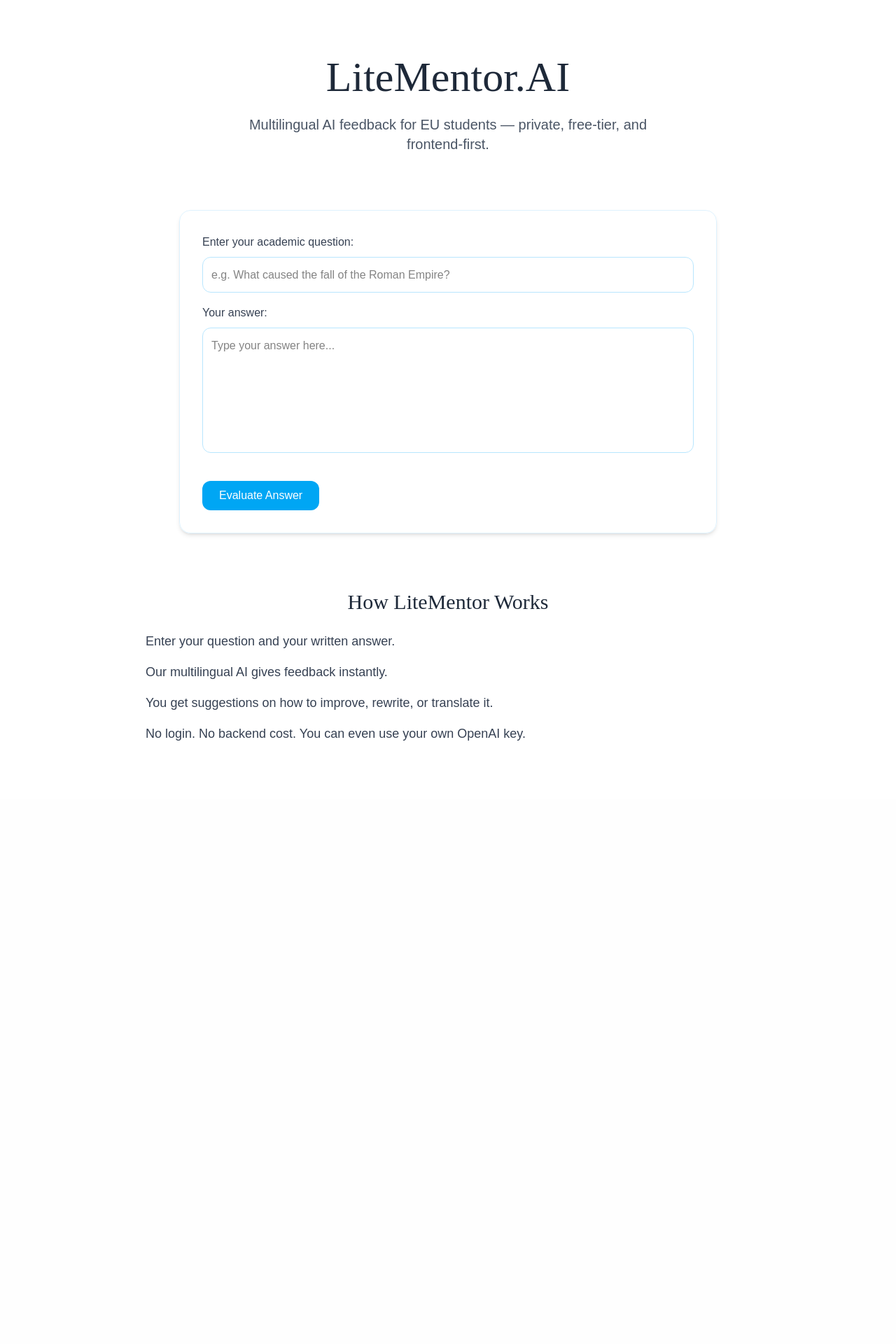
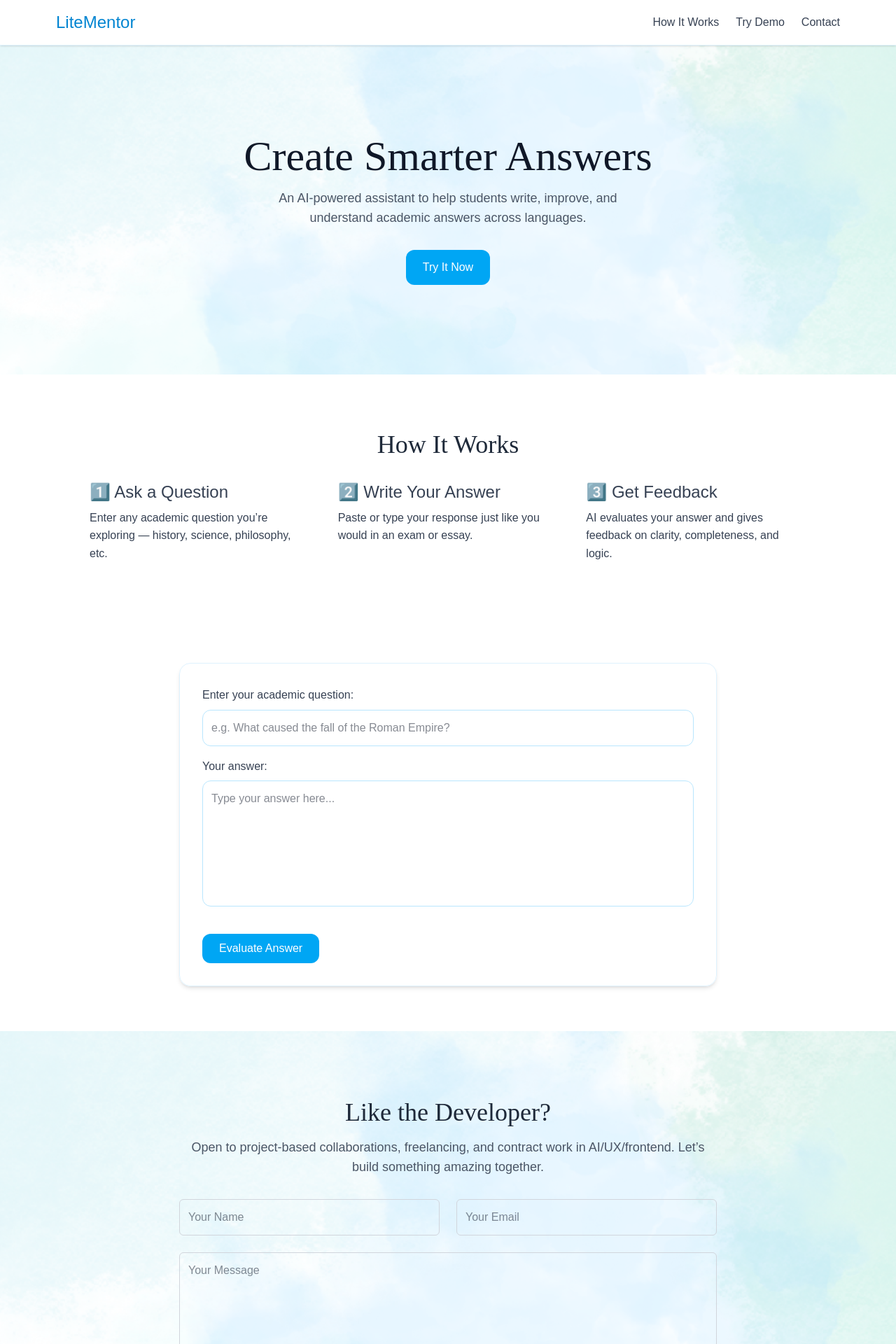
Before and after one commit to kashewknutt/litementorai, a Next.js app in the folder frontend/: page / in a window 1280 px wide. Shown: the top 1920 px of the page at 70% size. Before the commit the page ends 1142 px from the top, so only its background shows below. Built offline with nearby package versions, Linux system fonts and the light colour scheme; a web font is replaced by a local one.

Commit message:
Integrated funcitonality and improved UI

```diff
--- a/frontend/src/app/page.tsx
+++ b/frontend/src/app/page.tsx
@@ -1,15 +1,23 @@
+'use client';
+// app/page.tsx
 import Hero from '@/components/Hero'
+import Navbar from '@/components/Navbar'
+import HowToUse from '@/components/HowToUse'
+import Footer from '@/components/Footer'
 import QuestionForm from '@/components/QuestionForm'
-import HowToUse from '@/components/HowToUse'
-import BackgroundBlobs from '@/components/BackgroundBlobs'
+import ContactForm from '@/components/ContactForm'
 
 export default function Home() {
   return (
-    <main className="relative min-h-screen px-6 md:px-20 bg-white">
-      <BackgroundBlobs />
+    <main className="bg-white text-gray-900">
+      <Navbar />
       <Hero />
-      <QuestionForm />
       <HowToUse />
+      <section id="demo" className="py-16 px-4">
+        <QuestionForm />
+      </section>
+      <ContactForm />
+      <Footer />
     </main>
   )
 }
--- /dev/null
+++ b/frontend/src/components/ContactForm.tsx
@@ -0,0 +1,52 @@
+// components/ContactForm.tsx
+'use client'
+
+import { useState } from 'react'
+
+export default function ContactForm() {
+  const [result, setResult] = useState('')
+
+  const onSubmit = async (event: React.FormEvent<HTMLFormElement>) => {
+    event.preventDefault()
+    setResult('Sending...')
+
+    const formData = new FormData(event.currentTarget)
+    formData.append('access_key', '6588ef5f-e561-4171-997a-93f796874740')
+
+    const response = await fetch('https://api.web3forms.com/submit', {
+      method: 'POST',
+      body: formData,
+    })
+
+    const data = await response.json()
+
+    if (data.success) {
+      setResult('Message sent successfully!')
+      event.currentTarget.reset()
+    } else {
+      setResult('Something went wrong. Please try again.')
+    }
+  }
+
+  return (
+    <section id="contact" className="bg-[url('/paint-splash-light.png')] bg-cover bg-center py-24 px-6">
+      <div className="max-w-3xl mx-auto text-center">
+        <h2 className="text-4xl font-ovo text-gray-800 mb-4">Like the Developer?</h2>
+        <p className="text-lg font-outfit text-gray-600 mb-8">
+          Open to project-based collaborations, freelancing, and contract work in AI/UX/frontend. Let’s build something amazing together.
+        </p>
+        <form onSubmit={onSubmit} className="space-y-6">
+          <div className="grid md:grid-cols-2 gap-6">
+            <input name="name" required placeholder="Your Name" className="p-3 border border-gray-300 rounded-md w-full" />
+            <input name="email" type="email" required placeholder="Your Email" className="p-3 border border-gray-300 rounded-md w-full" />
+          </div>
+          <textarea name="message" rows={5} required placeholder="Your Message" className="w-full p-3 border border-gray-300 rounded-md"></textarea>
+          <button type="submit" className="bg-sky-600 text-white px-6 py-3 rounded-xl font-medium hover:bg-sky-700">
+            Send Message
+          </button>
+          {result && <p className="text-gray-500 mt-2">{result}</p>}
+        </form>
+      </div>
+    </section>
+  )
+}
--- /dev/null
+++ b/frontend/src/components/Footer.tsx
@@ -0,0 +1,8 @@
+// components/Footer.tsx
+export default function Footer() {
+  return (
+    <footer className="text-center py-8 text-gray-500 text-sm font-outfit bg-white/80">
+      © {new Date().getFullYear()} LiteMentor.ai — Built by <a href="https://portfolio-rajatdisawal.vercel.app" className="underline hover:text-sky-500">the creator</a>
+    </footer>
+  )
+}
--- a/frontend/src/components/Hero.tsx
+++ b/frontend/src/components/Hero.tsx
@@ -1,14 +1,23 @@
-'use client'
+// components/Hero.tsx
+import { motion } from 'framer-motion'
 
 export default function Hero() {
   return (
-    <section className="text-center py-20 relative z-10">
-      <h1 className="text-5xl md:text-6xl font-ovo text-gray-800 mb-6">
-        LiteMentor.AI
-      </h1>
-      <p className="text-xl text-gray-600 font-outfit max-w-xl mx-auto">
-        Multilingual AI feedback for EU students — private, free-tier, and frontend-first.
+    <section className="relative overflow-hidden py-32 px-6 text-center bg-[url('/paint-splash-light.png')] bg-no-repeat bg-cover bg-center" id="home">
+      <motion.h1
+        initial={{ opacity: 0, y: 30 }}
+        animate={{ opacity: 1, y: 0 }}
+        transition={{ duration: 0.8 }}
+        className="text-6xl font-ovo text-gray-900 mb-4"
+      >
+        Create Smarter Answers
+      </motion.h1>
+      <p className="text-lg text-gray-600 font-outfit max-w-xl mx-auto mb-8">
+        An AI-powered assistant to help students write, improve, and understand academic answers across languages.
       </p>
+      <a href="#demo" className="inline-block px-6 py-3 bg-sky-500 text-white rounded-xl hover:bg-sky-600 transition font-outfit">
+        Try It Now
+      </a>
     </section>
   )
 }
--- a/frontend/src/components/HowToUse.tsx
+++ b/frontend/src/components/HowToUse.tsx
@@ -1,13 +1,24 @@
+// components/HowToUse.tsx
 export default function HowToUse() {
   return (
-    <section className="max-w-4xl mx-auto px-4 py-20 text-gray-700 relative z-10">
-      <h2 className="text-3xl font-ovo mb-6 text-center text-gray-800">How LiteMentor Works</h2>
-      <ul className="space-y-4 font-outfit text-lg leading-7">
-        <li>Enter your question and your written answer.</li>
-        <li>Our multilingual AI gives feedback instantly.</li>
-        <li>You get suggestions on how to improve, rewrite, or translate it.</li>
-        <li>No login. No backend cost. You can even use your own OpenAI key.</li>
-      </ul>
+    <section id="how" className="py-20 px-4 bg-white">
+      <div className="max-w-5xl mx-auto text-center">
+        <h2 className="text-4xl font-ovo mb-8 text-gray-800">How It Works</h2>
+        <div className="grid md:grid-cols-3 gap-10 text-left font-outfit text-gray-700">
+          <div>
+            <div className="text-2xl mb-2">1️⃣ Ask a Question</div>
+            <p>Enter any academic question you’re exploring — history, science, philosophy, etc.</p>
+          </div>
+          <div>
+            <div className="text-2xl mb-2">2️⃣ Write Your Answer</div>
+            <p>Paste or type your response just like you would in an exam or essay.</p>
+          </div>
+          <div>
+            <div className="text-2xl mb-2">3️⃣ Get Feedback</div>
+            <p>AI evaluates your answer and gives feedback on clarity, completeness, and logic.</p>
+          </div>
+        </div>
+      </div>
     </section>
   )
 }
--- /dev/null
+++ b/frontend/src/components/Navbar.tsx
@@ -0,0 +1,32 @@
+// components/Navbar.tsx
+'use client'
+
+import Link from 'next/link'
+import { useState } from 'react'
+
+export default function Navbar() {
+  const [menuOpen, setMenuOpen] = useState(false)
+
+  return (
+    <nav className="sticky top-0 z-50 bg-white/80 backdrop-blur-md border-b border-sky-100 shadow-sm">
+      <div className="max-w-6xl mx-auto flex items-center justify-between p-4">
+        <Link href="#" className="text-2xl font-ovo text-sky-600">LiteMentor</Link>
+        <div className="hidden md:flex space-x-6 font-outfit text-gray-700">
+          <Link href="#how" className="hover:text-sky-500">How It Works</Link>
+          <Link href="#demo" className="hover:text-sky-500">Try Demo</Link>
+          <Link href="#contact" className="hover:text-sky-500">Contact</Link>
+        </div>
+        <button onClick={() => setMenuOpen(!menuOpen)} className="md:hidden">
+          <span className="material-icons">menu</span>
+        </button>
+      </div>
+      {menuOpen && (
+        <div className="md:hidden flex flex-col items-start px-4 pb-4 space-y-2 font-outfit">
+          <Link href="#how" className="hover:text-sky-500">How It Works</Link>
+          <Link href="#demo" className="hover:text-sky-500">Try Demo</Link>
+          <Link href="#contact" className="hover:text-sky-500">Contact</Link>
+        </div>
+      )}
+    </nav>
+  )
+}
--- a/frontend/src/components/QuestionForm.tsx
+++ b/frontend/src/components/QuestionForm.tsx
@@ -1,13 +1,25 @@
+// components/QuestionForm.tsx
 'use client'
 
+import { evaluateAnswer, EvaluationResult } from '@/lib/evaluateAnswer'
 import { useState } from 'react'
 
 export default function QuestionForm() {
   const [question, setQuestion] = useState('')
   const [answer, setAnswer] = useState('')
+  const [result, setResult] = useState<EvaluationResult | null>(null)
+  const [loading, setLoading] = useState(false)
+
+  const handleEvaluate = async () => {
+    if (!question || !answer) return
+    setLoading(true)
+    const res = await evaluateAnswer(question, answer)
+    setResult(res)
+    setLoading(false)
+  }
 
   return (
-    <section className="bg-white/60 border border-sky-100 shadow-md backdrop-blur-xl rounded-2xl p-8 max-w-3xl mx-auto z-10 relative">
+    <section className="bg-white/80 border border-sky-100 shadow-md backdrop-blur-xl rounded-2xl p-8 max-w-3xl mx-auto z-10 relative">
       <label className="block mb-4">
         <span className="text-gray-700 font-medium">Enter your academic question:</span>
         <input
@@ -30,9 +42,26 @@ export default function QuestionForm() {
         ></textarea>
       </label>
 
-      <button className="mt-4 px-6 py-2 bg-sky-500 hover:bg-sky-600 text-white rounded-xl font-medium">
-        Evaluate Answer
+      <button
+        onClick={handleEvaluate}
+        disabled={loading}
+        className={`mt-4 px-6 py-2 rounded-xl font-medium text-white transition-all ${loading ? 'bg-sky-300 cursor-not-allowed' : 'bg-sky-500 hover:bg-sky-600'}`}
+      >
+        {loading ? 'Evaluating...' : 'Evaluate Answer'}
       </button>
+
+      {result && (
+        <div className="mt-6 border p-4 rounded-xl bg-white/90 shadow">
+          <p className="text-gray-700 font-medium mb-2">Feedback:</p>
+          <p className="text-gray-600 mb-4 whitespace-pre-wrap">{result.feedback}</p>
+          <p className="text-gray-700 font-medium mb-2">Suggestions:</p>
+          <ul className="list-disc pl-5 text-gray-600 space-y-1">
+            {result.suggestions.map((s: string, i: number) => (
+              <li key={i}>{s}</li>
+            ))}
+          </ul>
+        </div>
+      )}
     </section>
   )
 }
```
Also changed, not shown: frontend/package.json (+7 -6 lines), frontend/src/lib/evaluateAnswer.ts (added, +52 -0 lines), frontend/public/paint-splash-light.png (added), 1 other file (tests, documents, lock files or other folders).
